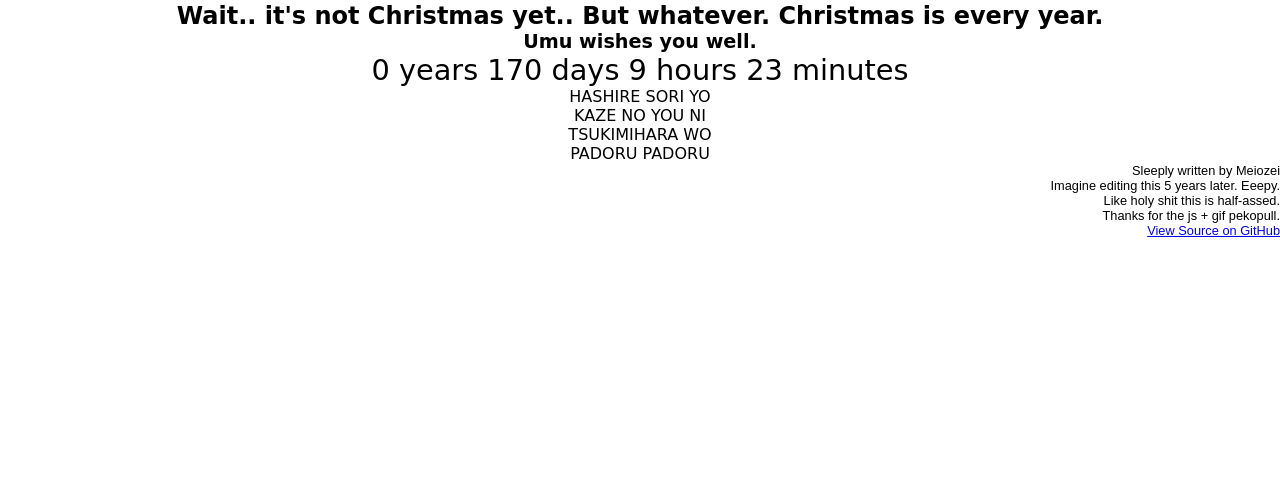
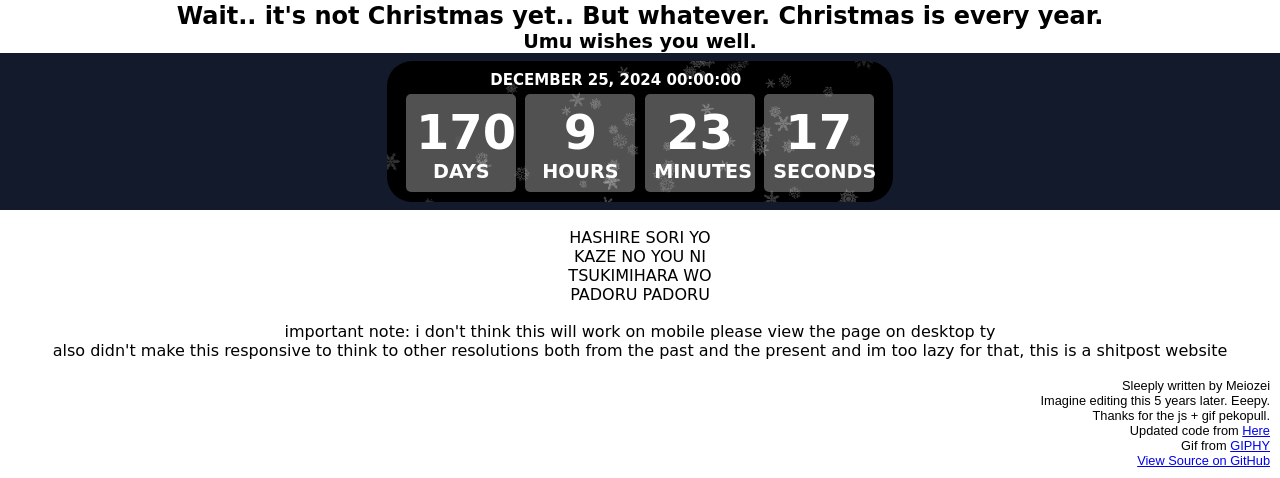
Before and after one commit to meiozei/padoruchristmas.github.io, a plain HTML site: page index.html in a window 1280 px wide. Shown: the part 962-1440 px from the top of the page. Before the commit the page ends 1200 px from the top, so only its background shows below. Drawn offline with Linux system fonts and the light colour scheme.

Commit message:
Updated with sources & new js reactive timer

```diff
--- a/index.html
+++ b/index.html
@@ -19,21 +19,38 @@
             But whatever. Christmas is every year.</h1>
         <h2>Umu wishes you well.</h2>
     </div>
-    <div class="timer">
+    <div class="countdown-timer">
     <script src="padoru.js"></script>
+    <ul class="countdown-timer-ul">
+        <p class="deadline-label"><span>December 25, 2024 00:00:00</span></p>
+        <div class="countainer-ul">
+          <li class="date-item"><span class="days">0</span>Days</li>
+          <li class="date-item"><span class="hours">0</span>Hours</li>
+          <li class="date-item"><span class="minutes">0</span>Minutes</li>
+          <li class="date-item"><span class="seconds">0</span>Seconds</li>
+        </div>
+      </ul>
     </div>
     <div>
+        <br>
         <p>HASHIRE SORI YO<br>
             KAZE NO YOU NI<br>
             TSUKIMIHARA WO<br>
             PADORU PADORU<br>
         </p>
     </div>
+    <div>
+        <br>
+        <p>important note: i don't think this will work on mobile please view the page on desktop ty</p>
+        <p>also didn't make this responsive to think to other resolutions both from the past and the present and im too lazy for that, this is a shitpost website</p>
+    </div>
+    <br>
     <footer>
         Sleeply written by Meiozei<br>
         Imagine editing this 5 years later. Eeepy.<br>
-        Like holy shit this is half-assed. <br>
         Thanks for the js + gif pekopull. <br>
+        Updated code from <a href="https://medium.com/@dgongoragamboa/how-to-create-a-countdown-in-javascript-1c4e7528387f">Here</a><br>
+        Gif from <a href="https://giphy.com/gifs/snow-background-falling-CkBzt6qXCCXw4v"> GIPHY </a><br>
         <a href="https://github.com/meiozei/padoruchristmas.github.io">View Source on GitHub</a>
     </footer>
 </body>
--- a/padoru.js
+++ b/padoru.js
@@ -1,16 +1,74 @@
-var today = new Date();
+// var today = new Date();
 
-var BigDay = new Date("December 25, 2024");
-var msPerDay = 24 * 60 * 60 * 1000;
-var timeLeft = (BigDay.getTime() - today.getTime());
-var e_daysLeft = timeLeft / msPerDay;
-var daysLeft = Math.floor(e_daysLeft);
-var yearsLeft = 0;
-if (daysLeft > 365) {
-  yearsLeft = Math.floor(daysLeft / 365);
-  daysLeft = daysLeft % 365;
+// var BigDay = new Date("December 25, 2024 00:00:00:00").getTime;
+// var msPerDay = 24 * 60 * 60 * 1000;
+// var timeLeft = (BigDay.getTime() - today.getTime());
+// var e_daysLeft = timeLeft / msPerDay;
+// var daysLeft = Math.floor(e_daysLeft);
+// var yearsLeft = 0;
+// if (daysLeft > 365) {
+//   yearsLeft = Math.floor(daysLeft / 365);
+//   daysLeft = daysLeft % 365;
+// }
+// var e_hrsLeft = (e_daysLeft - daysLeft) * 24;
+// var hrsLeft = Math.floor(e_hrsLeft);
+// var minsLeft = Math.floor((e_hrsLeft - hrsLeft) * 60);
+// document.write(yearsLeft + " years " + daysLeft + " days " + hrsLeft + " hours " + minsLeft + " minutes");
+
+//now updates every year without me touching it ever
+
+function getExpirationDate() {
+  const currentYear = new Date().getFullYear();
+  let expirationDate = new Date(`December 25, ${currentYear} 00:00:00`);
+
+  // If the current date is past the expiration date, set it to the next year
+  if (new Date() > expirationDate) {
+    expirationDate = new Date(`December 25, ${currentYear + 1} 00:00:00`);
+  }
+
+  return expirationDate;
 }
-var e_hrsLeft = (e_daysLeft - daysLeft) * 24;
-var hrsLeft = Math.floor(e_hrsLeft);
-var minsLeft = Math.floor((e_hrsLeft - hrsLeft) * 60);
-document.write(yearsLeft + " years " + daysLeft + " days " + hrsLeft + " hours " + minsLeft + " minutes");
+    let deadlineTime = getExpirationDate();
+
+    deadlineTime.setDate(deadlineTime.getDate());
+    let deadline = deadlineTime.getTime();
+
+    // Function to update countdown timer
+    function updateCountdown() {
+      if (countdownInterval !== null) {
+        // Getting current time in required format
+        let now = new Date().getTime();
+        let timeToLive = deadline - now;
+
+        // Getting value of days, hours, minutes, seconds
+        let days = Math.floor(timeToLive / (1000 * 60 * 60 * 24));
+        let hours = Math.floor((timeToLive % (1000 * 60 * 60 * 24)) / (1000 * 60 * 60));
+        let minutes = Math.floor((timeToLive % (1000 * 60 * 60)) / (1000 * 60));
+        let seconds = Math.floor((timeToLive % (1000 * 60)) / 1000);
+
+        let daysElements = document.getElementsByClassName("days");
+        let hoursElements = document.getElementsByClassName("hours");
+        let minutesElements = document.getElementsByClassName("minutes");
+        let secondsElements = document.getElementsByClassName("seconds");
+
+        // If you have many countdowns, you could fill all the tags using the classname
+        Array.from(daysElements).forEach(el => el.innerHTML = days);
+        Array.from(hoursElements).forEach(el => el.innerHTML = hours);
+        Array.from(minutesElements).forEach(el => el.innerHTML = minutes);
+        Array.from(secondsElements).forEach(el => el.innerHTML = seconds);
+
+        // Output for over time
+        if (timeToLive < 0) {
+          countdownInterval && clearInterval(countdownInterval);
+          Array.from(daysElements).forEach(el => el.innerHTML = 0);
+        Array.from(hoursElements).forEach(el => el.innerHTML = 0);
+        Array.from(minutesElements).forEach(el => el.innerHTML = 0);
+        Array.from(secondsElements).forEach(el => el.innerHTML = 0);
+        }
+      }
+    }
+
+    // To call defined function every second
+    let countdownInterval = null;
+    updateCountdown();
+    countdownInterval = setInterval(updateCountdown, 1000);
--- a/style.css
+++ b/style.css
@@ -12,6 +12,70 @@ html {
 ::-webkit-scrollbar {
     display: none;
 }
+.countdown-timer {
+    animation: fadeIn 2s ease-in-out;
+    align-items: center;
+    background-color: #131a2b;
+    border-radius: 0px;
+    color: #fff;
+    font-size: 15px;
+    font-weight: 600;
+    padding: 8px;
+    text-align: left;
+    text-transform: uppercase;
+    width: 100%;
+  }
+  .countdown-timer .countainer-ul {
+    display: flex;
+    justify-content: space-evenly;
+  }
+  .countdown-timer-ul {
+    border-radius: 25px;
+    /* color: #000; */
+    background: url(snow\ falling.gif);
+    background-size: 100% auto;
+    margin: auto auto 15px auto;
+    position: relative;
+    text-align: center;
+    transition: opacity 0.7s ease-in-out;
+    position: relative;
+    width: 40%;
+  }
+  .countdown-timer-ul .deadline-label {
+    color: #fff;
+    font-size: 15px;
+    margin-bottom: 5px;
+    margin-right: 10%;
+    text-align: center;
+    text-transform: uppercase;
+  }
+  .countdown-timer .date-item {
+    background-color: #fafafa52;
+    border-radius: 5px;
+    color: #fff;
+    text-align: center;
+    font-size: 1.2rem;
+    width: 110px;
+  }
+  .countdown-timer ul {
+    margin-bottom: 0px;
+    padding: 10px;
+  }
+  .countdown-timer ul li span {
+    display: block;
+    font-size: 3rem;
+  }
+  li {
+    display: inline-block;
+    font-size: 1em;
+    list-style-type: none;
+    padding: 0.5em;
+    text-transform: uppercase;
+  }
+  @keyframes fadeIn {
+      0% {opacity: 0;}
+      100% {opacity: 1;}
+  }
 
 h1 {
     font-size: 150%;
@@ -37,12 +101,13 @@ p {
 
 footer {
     text-align: right;
+    padding-right: 10px;
+    padding-bottom: 10px;
     font-size: 80%;
     font-family: 'Arial', sans-serif;
 }
 
-.timer {
+.countdown-timer {
+    font-family: 'Supermercado One', cursive;
     text-align: center;
-    font-size: 180%;
-    font-family: 'Supermercado One', cursive;
 }
```
Also changed, not shown: snow falling.gif (added), 1 other file.
